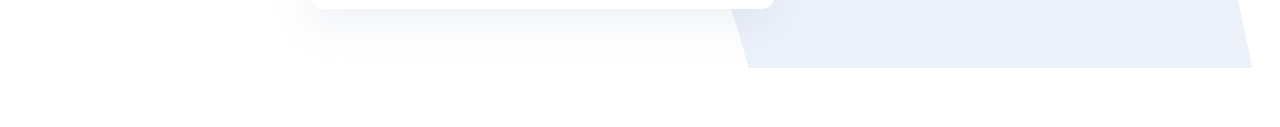
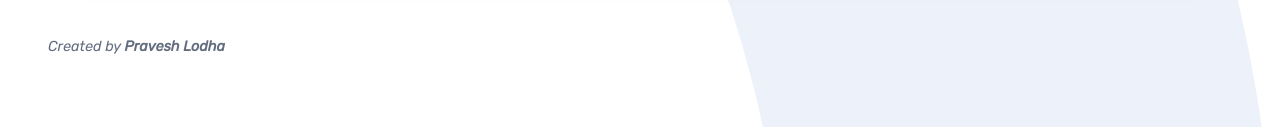
Before and after one commit to Pravesh4189/Quiz-Coding, a plain HTML site: page index.html in a window 1280 px wide. Shown: the part 732-859 px from the top of the page. Before the commit the page ends 800 px from the top, so only its background shows below. Drawn offline with Linux system fonts and the light colour scheme.

Commit message:
Update style.css

```diff
--- a/style.css
+++ b/style.css
@@ -459,3 +459,19 @@ button:hover {
         gap: 1.5rem;
     }
 }
+html, body {
+  height: 100%;
+  margin: 0;
+  padding: 0;
+  display: flex;
+  flex-direction: column;
+}
+main {
+  flex: 1;
+}
+.footer {
+  text-align: left;
+  padding: 2rem 3rem;
+  font-size: 0.9rem;
+  color: #ccc;
+}
```
